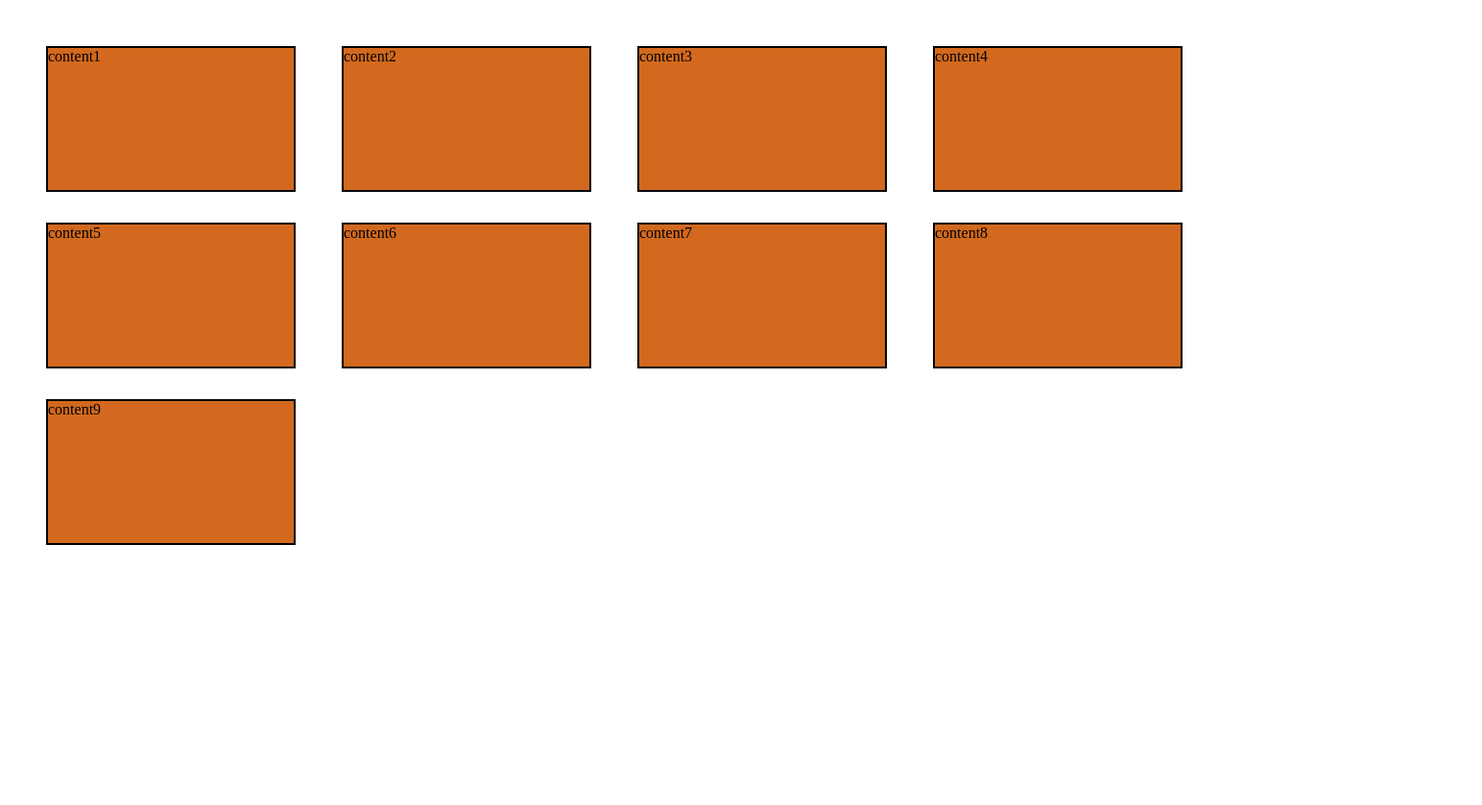
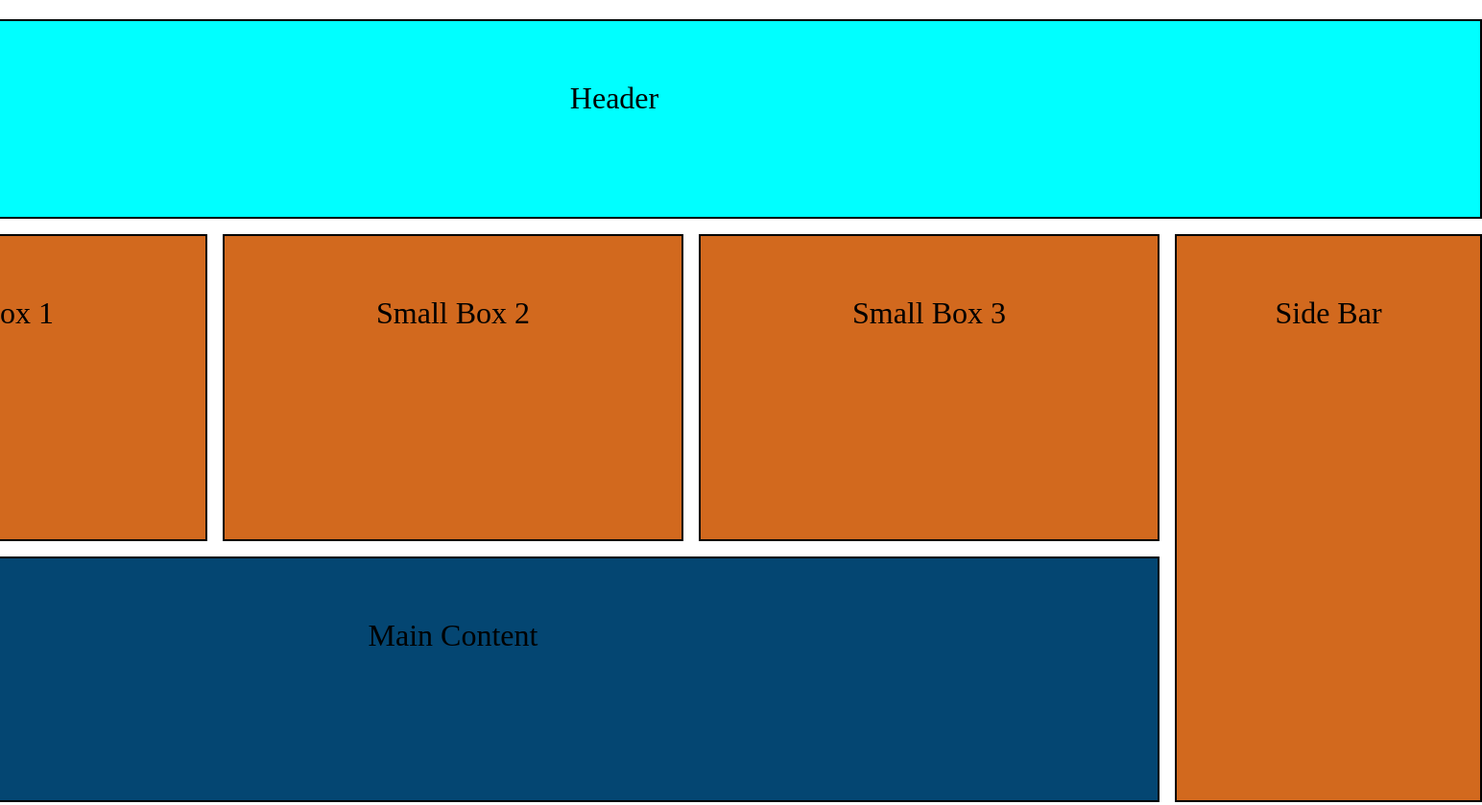
Before and after one commit to Caner-Yesiltas/Basic-Grid-Assigment, a plain HTML site: page index.html in a window 1280 px wide. Shown: the top 839 px of the page at 96% size, 1544 px wide, since content can reach past the window. Before the commit the page ends 800 px from the top, so only its background shows below. Drawn offline with Linux system fonts and the light colour scheme.

Commit message:
Basic Grid Assigment Finished

```diff
--- a/index.html
+++ b/index.html
@@ -11,15 +11,15 @@
 <div class="container" >
 
 
-<div class="content content1">content1</div>   <!-- .content.content${content$}*9    -->
-<div class="content content2">content2</div>
-<div class="content content3">content3</div>
-<div class="content content4">content4</div>
-<div class="content content5">content5</div>
-<div class="content content6">content6</div>
-<div class="content content7">content7</div>
-<div class="content content8">content8</div>
-<div class="content content9">content9</div>
+<div class="content content1">Header</div>   <!-- .content.content${content$}*9    -->
+<div class="content content2">Small Box 1</div>
+<div class="content content3">Small Box 2</div>
+<div class="content content4">Small Box 3</div>
+<div class="content content5">Side Bar</div>
+<div class="content content6">Main Content</div>
+<div class="content content7">Footer</div>
+
+
 
 
 
--- a/style.css
+++ b/style.css
@@ -4,15 +4,25 @@
     box-sizing: border-box;
   }
 
-
+  body {
+    display: flex;
+    justify-content: center;
+    align-items: center;
+    min-height: 100vh;
+    padding: 20px;
+}
 
   .container{
-height: 100vh;
+    height: 100vh;
     display: grid;
-    grid-template-columns: 1fr 1fr 1fr 1fr ;
-    grid-template-rows: 1fr 1fr 1fr 1fr ;
-    gap: 2rem 3rem;
-    padding: 3rem;
+    grid-template-columns: 30rem 30rem 30rem 20rem ;
+    grid-template-rows: 13rem 20rem 16rem 13rem ;
+    gap: 1rem ;
+
+    border: 5xp solid blue;
+    text-align: center;
+    line-height: 10rem;
+    font-size: 2rem;
 
 
   }
@@ -22,3 +32,46 @@ height: 100vh;
     border: 2px solid;
     background-color: chocolate;
   }
+
+
+  .content1{
+
+    background-color: aqua;
+    grid-column-start: 1;
+    grid-column-end: 5;
+  }
+
+
+  .content2{
+    grid-row-start: 2;
+    grid-row-end: 3;
+  }
+
+  .content3{
+    grid-row-start: 2;
+    grid-row-end: 3;
+  }
+
+  .content4{
+    grid-row-start: 2;
+    grid-row-end: 3;
+  }
+
+  .content5{
+    grid-row-start: 2;
+    grid-row-end: 4;
+
+  }
+
+  .content6{
+    background-color: rgb(4, 70, 114);
+  grid-column-start: 1;
+  grid-column-end: 4;
+
+  }
+
+  .content7{
+    background-color: rgb(161, 214, 13);
+grid-column: 1/5;
+
+  }
```
